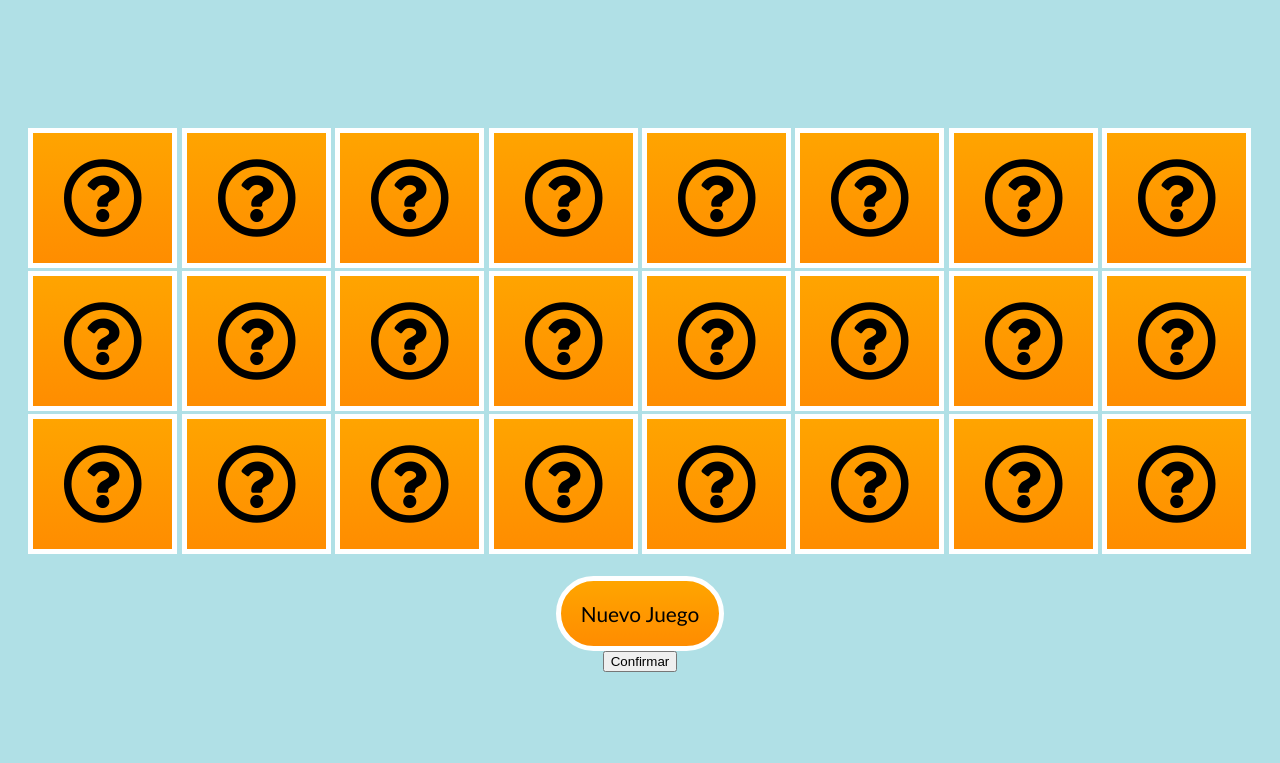
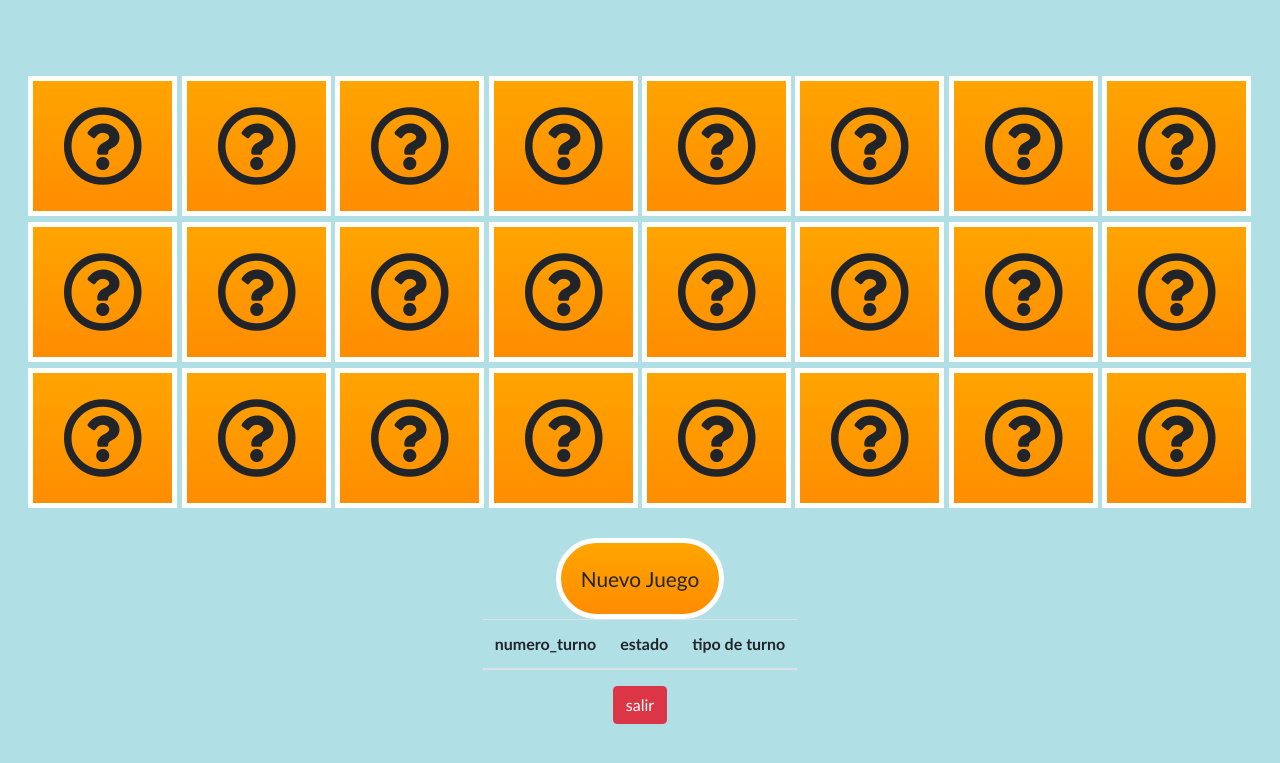
Before and after one commit to juanj72/Sistema_gestor_turnos, a Django app: page /memoria in a window 1280 px wide. Shown: the top 763 px of the page. Run offline with Django 4.2, Linux system fonts and the light colour scheme; lists and menus that the app fills with data are empty; some libraries are stand-ins or nearby versions.

Commit message:
Bloquea escoger un turno nuevo

```diff
--- a/gestor_turnos/settings.py
+++ b/gestor_turnos/settings.py
@@ -27,8 +27,8 @@ SECRET_KEY = 'django-insecure-x4g068a7*p+(97y0esbsf+3erv$x8s%@s#r4t$$9!#2t*ie1dk
 # SECURITY WARNING: don't run with debug turned on in production!
 DEBUG = True
 
-ALLOWED_HOSTS = ['prueba61.azurewebsites.net']
-#ALLOWED_HOSTS = ['*']
+#ALLOWED_HOSTS = ['prueba61.azurewebsites.net']
+ALLOWED_HOSTS = ['*']
 
 
 CRISPY_TEMPLATE_PACK='bootstrap4'
--- /dev/null
+++ b/static/js/bloque.js
@@ -0,0 +1,10 @@
+window.onload = function(){
+
+    window.location.hash="no-back-button";
+
+    window.location.hash="Again-No-back-button" //chrome
+
+    window.onhashchange=function(){
+
+    window.location.hash="no-back-button";}
+ }
--- a/turnos/templates/index.html
+++ b/turnos/templates/index.html
@@ -2,6 +2,7 @@
 {%load static%}
 	<html lang="en">
 	<head>
+		<script src= "https://code.jquery.com/jquery-3.6.0.min.js"  integrity="sha256-/xUj+3OJU5yExlq6GSYGSHk7tPXikynS7ogEvDej/m4=" crossorigin="anonymous"> </script>
 		<meta charset="UTF-8">
 		<meta name="viewport" content="width=device-width, initial-scale=1.0">
 		<title>Inicio | solicitud turno</title>
@@ -23,6 +24,8 @@
 
 	</head>
 	<body>
+
+		<body>
 
 		<div class="container w-75 bg-primary mt-5 shadow rounded">
 			<div class="row align-items-stretch">
--- a/turnos/templates/memoria.html
+++ b/turnos/templates/memoria.html
@@ -2,9 +2,16 @@
 {%load static%}
     <html lang="en">
 <head>
+    <!-- <meta http-equiv="refresh" content=4 > -->
     <meta charset="UTF-8">
     <meta http-equiv="X-UA-Compatible" content="IE=edge">
+    <script src="http://code.jquery.com/jquery-latest.js"></script>
     <meta name="viewport" content="width=device-width, initial-scale=1.0">
+
+	<meta name="viewport" content="width=device-width, initial-scale=1.0">
+	<title>Eleccion juego | sala de espera</title>
+	<link rel="stylesheet" href="https://maxcdn.bootstrapcdn.com/bootstrap/4.0.0/css/bootstrap.min.css">
+	<link rel="icon" href="{% static 'img/logo.png'%}">
     <title>Memorama</title>
     <link rel="stylesheet" href="https://cdnjs.cloudflare.com/ajax/libs/font-awesome/5.15.3/css/all.min.css">
 </head>
@@ -97,57 +104,7 @@
             }
         }
     </style>
-    <script>
-    </thead>
-    <tbody>
 
-        {%for turno in turno%}
-        <tr>
-
-            <td>{{turno.id}}</td>
-            <!--<td>{{turno.id_user_tur_id}}</td>-->
-            {%if turno.estado_tur == 1%}
-            <td>en espera</td>
-            {%endif%}
-            {%if turno.estado_tur == 2%}
-            <td>Atencion</td>
-            {%endif%}
-            {%if turno.estado_tur == 3%}
-            <td>Atendido</td>
-            {%endif%}
-            {%if turno.tipo_turno == 2%}
-            <td>Reclamo</td>
-            {%endif%}
-
-          </tr>
-
-        {%endfor%}
-
-
-    </tbody>
-  </table>
-
-        function ConfirmDemo() {
-
-            {%if turno.0.estado_tur == 2 %}
-            var mensaje = confirm("por favor pase a ventanilla, es su turno.");
-            {%endif%}
-            {%if turno.0.estado_tur == 3 %}
-            var mensaje = confirm("su turno ha sido procesado con exito, muchas gracias por disponer de nuestros servicios.");
-            {%endif%}
-
-            if (mensaje) {
-            alert("¡Gracias por confirmar!");
-            }
-            //Verificamos si el usuario denegó el mensaje
-            else {
-            alert("¡Haz denegado el mensaje!");
-            }
-
-        }
-
-
-    </script>
 
     <!-- HTML -->
     <!-- estructura visual -->
@@ -244,10 +201,78 @@
     </script>
 
 </body>
-<body>
+<body2>
 
-    <input type="button" onclick="ConfirmDemo();" value="Confirmar"/>
+    <div id="feedback-bg-info">
+        <section class="tabla">
 
-</body>
+
+            <table class="table">
+                <thead>
+                  <tr>
+                    <th scope="col">numero_turno</th>
+
+                    <th scope="col">estado</th>
+                    <th scope="col">tipo de turno</th>
+
+                  </tr>
+                </thead>
+                <tbody>
+
+                    {%for turno in turno%}
+                    <tr>
+
+                        <td>{{turno.id}}</td>
+                        <!--<td>{{turno.id_user_tur_id}}</td>-->
+                        {%if turno.estado_tur == 1%}
+                        <td>en espera</td>
+                        {%endif%}
+                        {%if turno.estado_tur == 2%}
+                        <td>Atencion</td>
+                        {%endif%}
+                        {%if turno.estado_tur == 3%}
+                        <td>Atendido</td>
+                        {%endif%}
+                        {%if turno.tipo_turno == 2%}
+                        <td>Reclamo</td>
+                        {%endif%}
+
+                      </tr>
+
+                    {%endfor%}
+
+
+                </tbody>
+              </table>
+
+           {%if turno.0.estado_tur == 2 %}
+           <div class="alert alert-warning">
+            por favor pase a ventanilla, es su turno.
+           </div>
+           {%endif%}
+           {%if turno.0.estado_tur == 3 %}
+           <div class="alert alert-success">
+            su turno ha sido procesado con exito, muchas gracias por disponer de nuestros servicios.
+           </div>
+           {%endif%}
+           <a href="{% url 'inicio'%}" class="btn btn-danger">salir</a>
+        </section>
+
+
+    </div>
+
+    <script>
+        $(document).ready(function() {
+              var refreshId =  setInterval( function(){
+            $('#feedback-bg-info').load('index.php');//actualizas el div
+           }, 1000 );
+        });
+
+
+    </script>
+
+    <script src="https://maxcdn.bootstrapcdn.com/bootstrap/4.0.0/js/bootstrap.min.js"></script>
+    <script src="{% static 'js/bloque.js' %}"></script>
+</body2>
 
 </html>
```
Also changed, not shown: turnos/templates/turno.html (+15 -0 lines), turnos/templates/user.html (+6 -2 lines).
